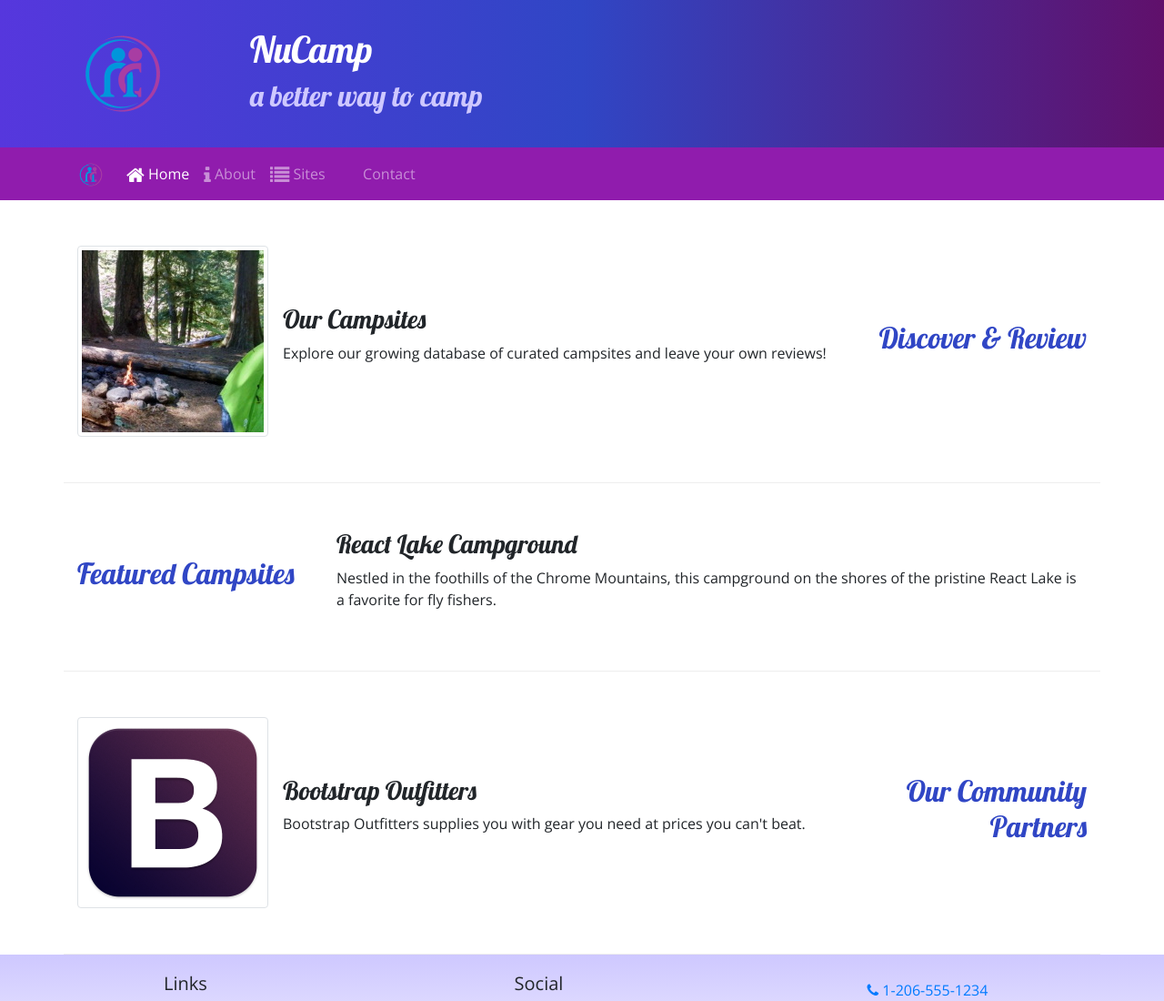
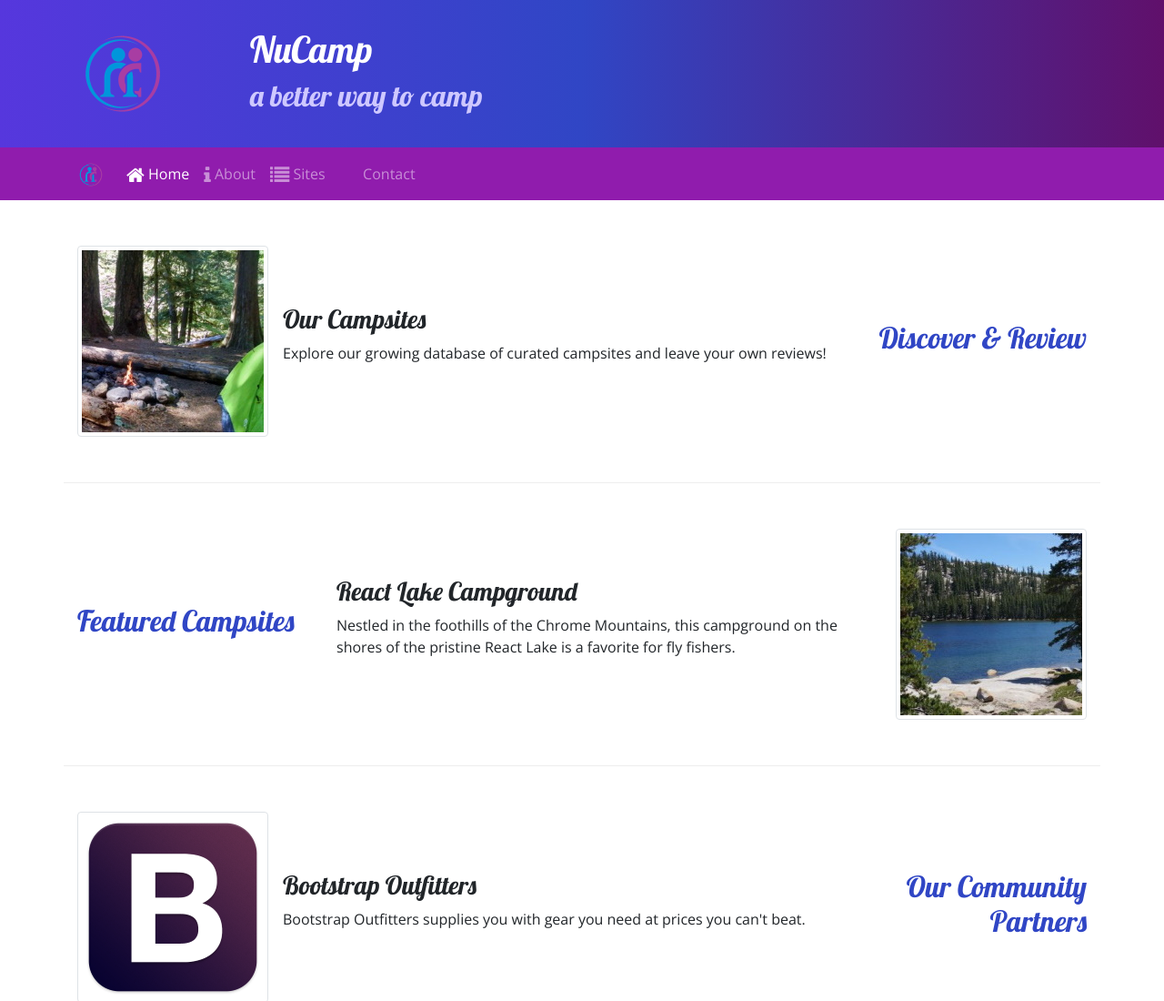
Before and after one commit to danielmiddleton05/campsite_bootstrap_daniel_middleton, a website: page index.html in a window 1280 px wide. Shown: the top 1100 px of the page at 91% size. Drawn offline with nearby package versions, Linux system fonts and the light colour scheme.

Commit message:
added 'featured campsites' image

```diff
--- a/index.html
+++ b/index.html
@@ -73,8 +73,13 @@
                 <h2>Featured Campsites</h2>
             </div>
             <div class="col">
-                <h3>React Lake Campground</h3>
-                <p class="d-none d-sm-block">Nestled in the foothills of the Chrome Mountains, this campground on the shores of the pristine React Lake is a favorite for fly fishers.</p>
+                <div class="media">
+                    <div class="media-body align-self-center">
+                        <h3>React Lake Campground</h3>
+                        <p class="d-none d-sm-block">Nestled in the foothills of the Chrome Mountains, this campground on the shores of the pristine React Lake is a favorite for fly fishers.</p>
+                    </div>
+                    <img class="d-flex ml-3 img-thumbnail" src="img/react-lake-thumb.jpg" alt="Bootstrap Outfitters" />
+                </div>
             </div>
         </div>
 
```
